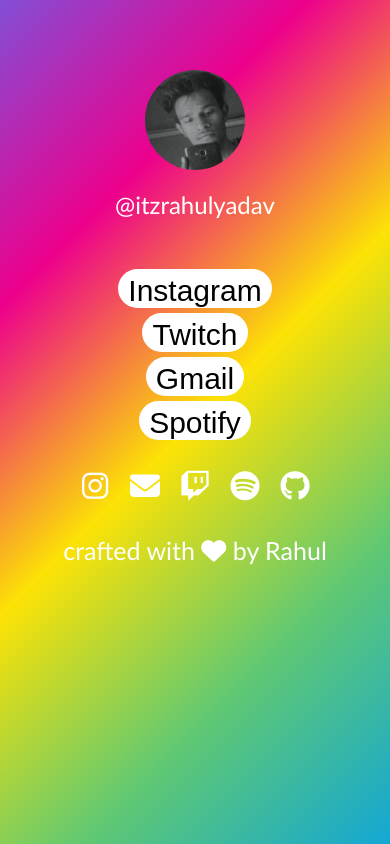
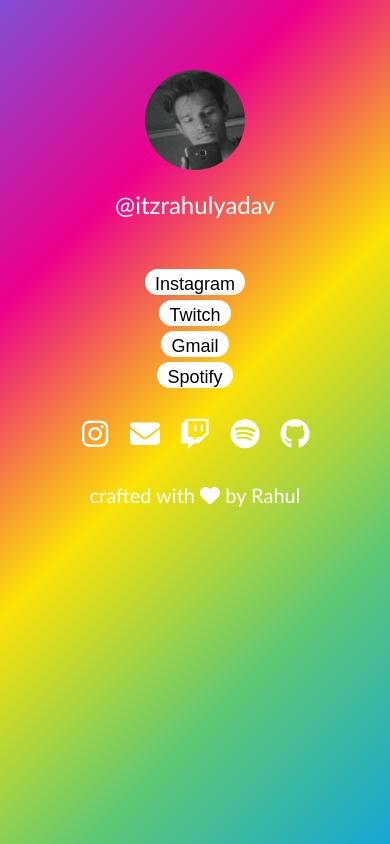
Before and after one commit to itzrahulyadav/linktree, a plain HTML site: page index.html in a window 390 px wide. Drawn offline with Linux system fonts and the light colour scheme.

Commit message:
changed font

```diff
--- a/style.css
+++ b/style.css
@@ -117,6 +117,10 @@
 .icons a:hover{
     transform: scale(1.02);
 }
+.first{
+    width:0px;
+
+}
 @media screen and (max-width:560px){
     * {
             margin: 0;
@@ -139,6 +143,9 @@
     }
     footer
     {
-        font-size:25px;
+        font-size:20px;
+    }
+    .links a {
+        font-size:18px;
     }
 }
```
Also changed, not shown: index.html (+2 -1 lines).
